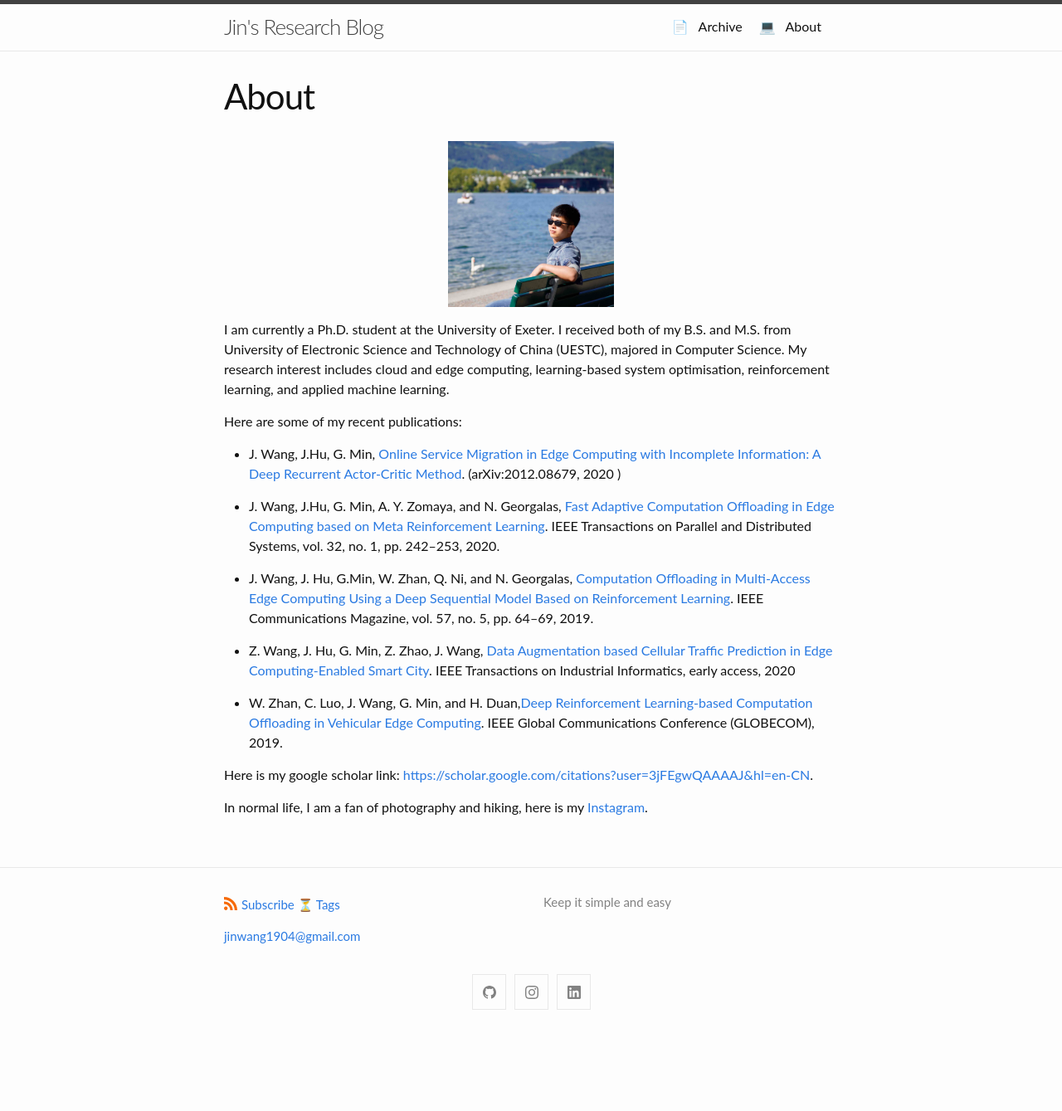
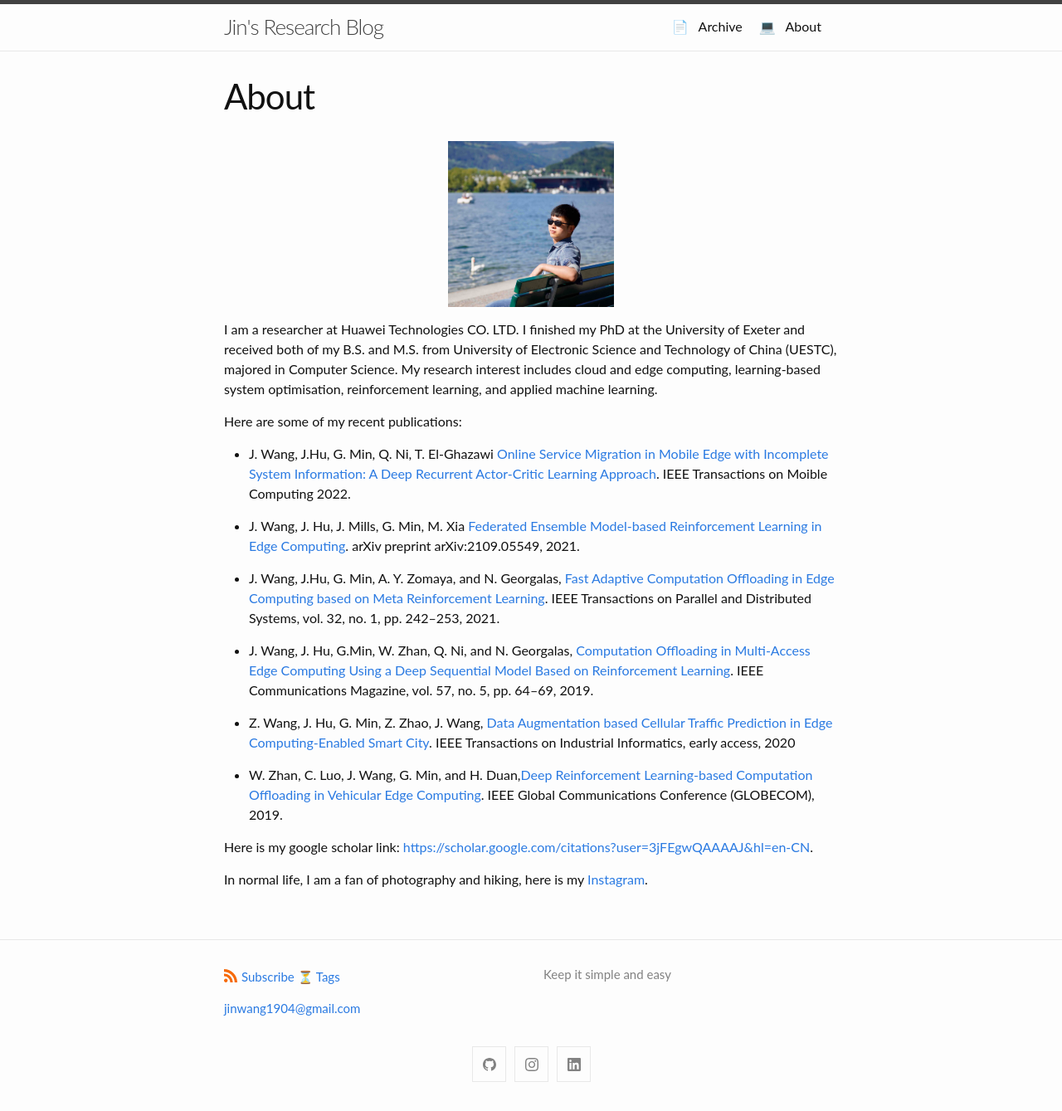
Before and after one commit to linkpark/linkpark.github.io, a Jekyll site: the page built from about.markdown, in a window 1280 px wide. Shown: the whole page at 83% size. Built offline with Jekyll 4.4.1, drawn with Linux system fonts in a browser that asks for light colours; before the commit the page ends 1252 px from its top, so only the background shows below that.

Commit message:
modify aboutme

```diff
--- a/about.markdown
+++ b/about.markdown
@@ -5,13 +5,15 @@ permalink: /about/
 ---
 <img src="{{ '/assets/images/profile_photo.jpg' | relative_url }}" width="200" height="200" />
 
-I am currently a Ph.D. student at the University of Exeter. I received both of my B.S. and M.S. from University of Electronic Science and Technology of China (UESTC), majored in Computer Science. My research interest includes cloud and edge computing, learning-based system optimisation, reinforcement learning, and applied machine learning.
+I am a researcher at Huawei Technologies CO. LTD. I finished my PhD at the University of Exeter and received both of my B.S. and M.S. from University of Electronic Science and Technology of China (UESTC), majored in Computer Science. My research interest includes cloud and edge computing, learning-based system optimisation, reinforcement learning, and applied machine learning.
 
 Here are some of my recent publications:
 
-* J. Wang, J.Hu, G. Min, [Online Service Migration in Edge Computing with Incomplete Information: A Deep Recurrent Actor-Critic Method](https://arxiv.org/abs/2012.08679). (arXiv:2012.08679, 2020 )
+* J. Wang, J.Hu, G. Min, Q. Ni, T. El-Ghazawi [Online Service Migration in Mobile Edge with Incomplete System Information: A Deep Recurrent Actor-Critic Learning Approach](https://arxiv.org/abs/2012.08679). IEEE Transactions on Moible Computing 2022.
 
-* J. Wang, J.Hu, G. Min, A. Y. Zomaya, and N. Georgalas, [Fast Adaptive Computation Offloading in Edge Computing based on Meta Reinforcement Learning](https://arxiv.org/abs/2008.02033). IEEE Transactions on Parallel and Distributed Systems, vol. 32, no. 1, pp. 242--253, 2020.
+* J. Wang, J. Hu, J. Mills, G. Min, M. Xia [Federated Ensemble Model-based Reinforcement Learning in Edge Computing](https://arxiv.org/abs/2109.05549). arXiv preprint arXiv:2109.05549, 2021.
+
+* J. Wang, J.Hu, G. Min, A. Y. Zomaya, and N. Georgalas, [Fast Adaptive Computation Offloading in Edge Computing based on Meta Reinforcement Learning](https://arxiv.org/abs/2008.02033). IEEE Transactions on Parallel and Distributed Systems, vol. 32, no. 1, pp. 242--253, 2021.
 
 * J. Wang, J. Hu, G.Min, W. Zhan, Q. Ni, and N. Georgalas, [Computation Offloading in Multi-Access Edge Computing Using a Deep Sequential Model Based on Reinforcement Learning](https://ore.exeter.ac.uk/repository/bitstream/handle/10871/36902/confpaper.pdf;jsessionid=61B0B4362F3AFFAF5968729F1F23B01D?sequence=1). IEEE Communications Magazine, vol. 57, no. 5, pp. 64--69, 2019.
 
```
Also changed, not shown: 2 other files.
